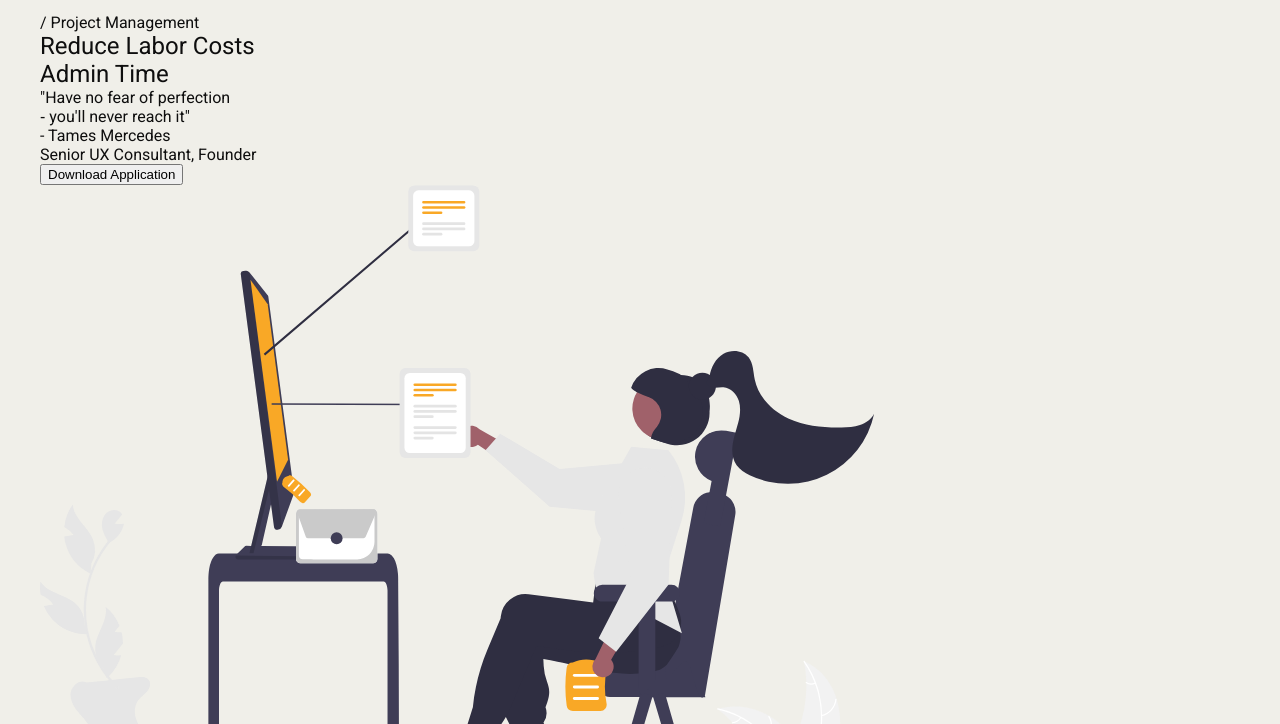
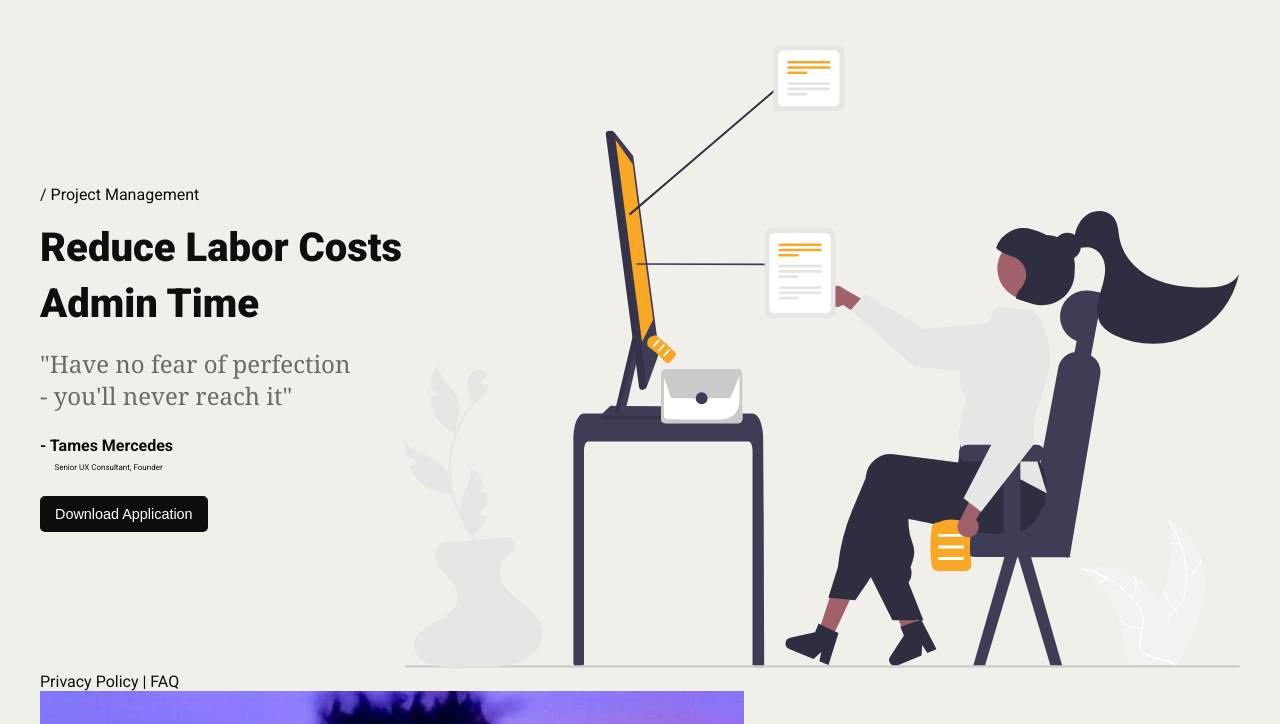
Before and after one commit to peterayeniofficial/landina-page-live-code, a plain HTML site: page index.html in a window 1280 px wide. Shown: the part 76-800 px from the top of the page. Drawn offline with Linux system fonts and the light colour scheme.

Commit message:
style body section

```diff
--- a/css/style.css
+++ b/css/style.css
@@ -97,3 +97,56 @@
 .menu-icon {
   margin-left: 0.9rem;
 }
+section {
+  display: flex;
+  align-items: center;
+  width: 100%;
+  margin-top: 2rem;
+}
+
+section h1 {
+  font-size: 2.5rem;
+  font-weight: 900;
+  line-height: 3.5rem;
+  margin-bottom: 1rem;
+  margin-top: 1rem;
+}
+
+.marketing-copy {
+  flex: auto;
+}
+
+.marketing-image {
+  flex: 1;
+}
+
+.quote {
+  color: #6a6a6a;
+  font-family: Georgia, 'Times New Roman', Times, serif;
+  font-size: 1.5rem;
+  line-height: 2rem;
+  margin-bottom: 1.5rem;
+}
+
+.quote-author {
+  font-size: 1rem;
+  font-weight: bold;
+  margin-bottom: 0.5rem;
+}
+
+section button {
+  background-color: #0e0e0e;
+  border: none;
+  cursor: pointer;
+  font-size: 0.9rem;
+  padding: 10px 15px;
+  border-radius: 5px;
+  color: #fff;
+}
+
+.author-title {
+  font-size: 0.5rem;
+  font-weight: normal;
+  margin-bottom: 1.5rem;
+  margin-left: 0.9rem;
+}
```
